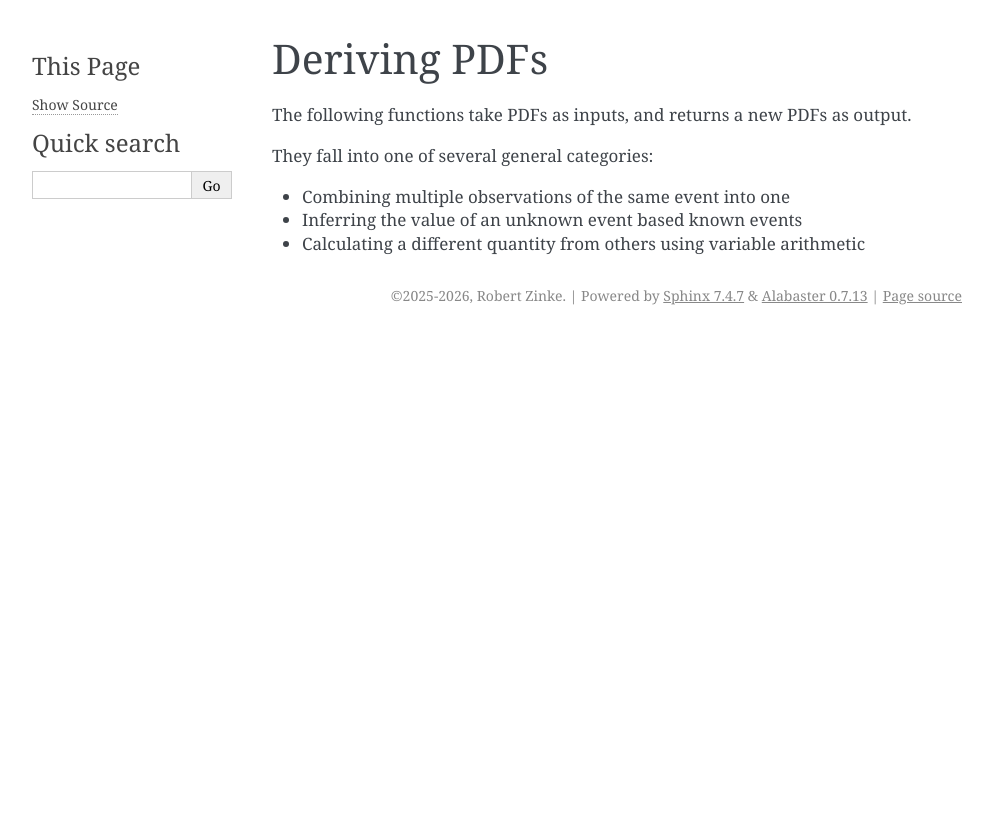
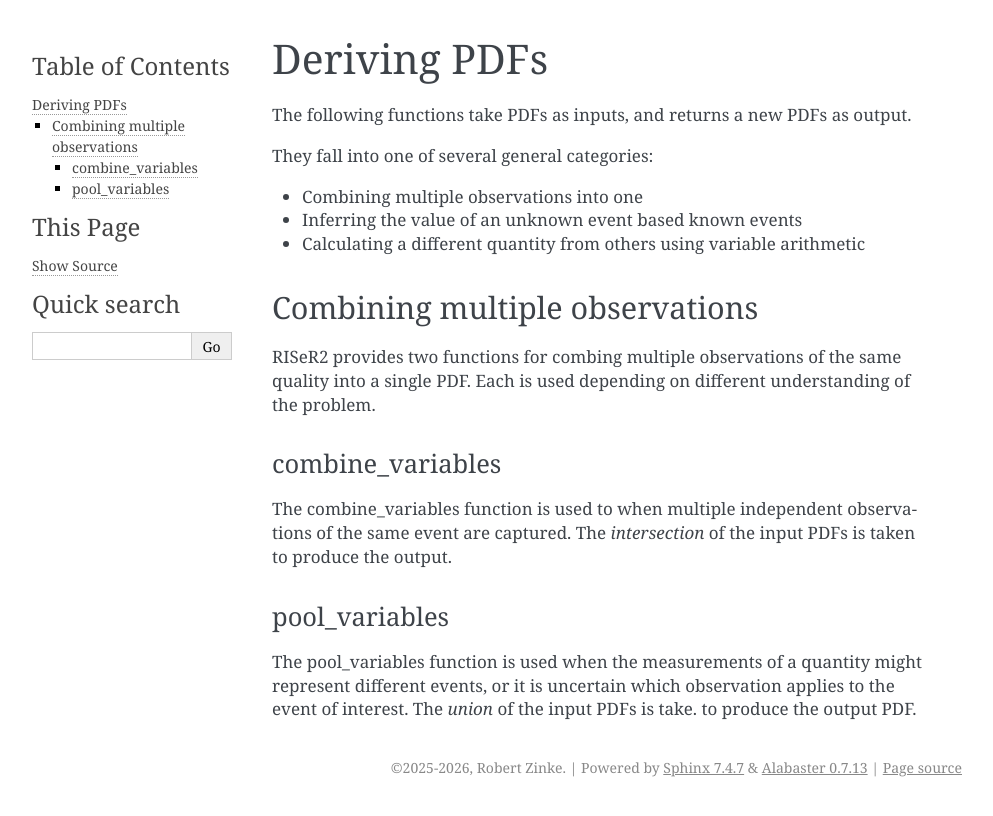
Before and after one commit to rzinke/RISeR2, a Sphinx documentation site: the page built from docs/source/cli/deriving_pdfs.md, in a window 1280 px wide. Shown: the top 816 px of the page, without its empty margins (148-1141 px from the left). Built offline with Sphinx 7.4.7, drawn with Linux system fonts in a browser that asks for light colours.

Commit message:
Update deriving_pdfs.md

```diff
--- a/docs/source/cli/deriving_pdfs.md
+++ b/docs/source/cli/deriving_pdfs.md
@@ -3,6 +3,17 @@
 The following functions take PDFs as inputs, and returns a new PDFs as output.
 
 They fall into one of several general categories:
- - Combining multiple observations of the same event into one
+ - Combining multiple observations into one
  - Inferring the value of an unknown event based known events
  - Calculating a different quantity from others using variable arithmetic
+
+
+## Combining multiple observations
+
+RISeR2 provides two functions for combing multiple observations of the same quality into a single PDF. Each is used depending on different understanding of the problem.
+
+### combine_variables
+The combine_variables function is used to when multiple independent observations of the same event are captured. The *intersection* of the input PDFs is taken to produce the output.
+
+### pool_variables
+The pool_variables function is used when the measurements of a quantity might represent different events, or it is uncertain which observation applies to the event of interest. The *union* of the input PDFs is take. to produce the output PDF.
```
